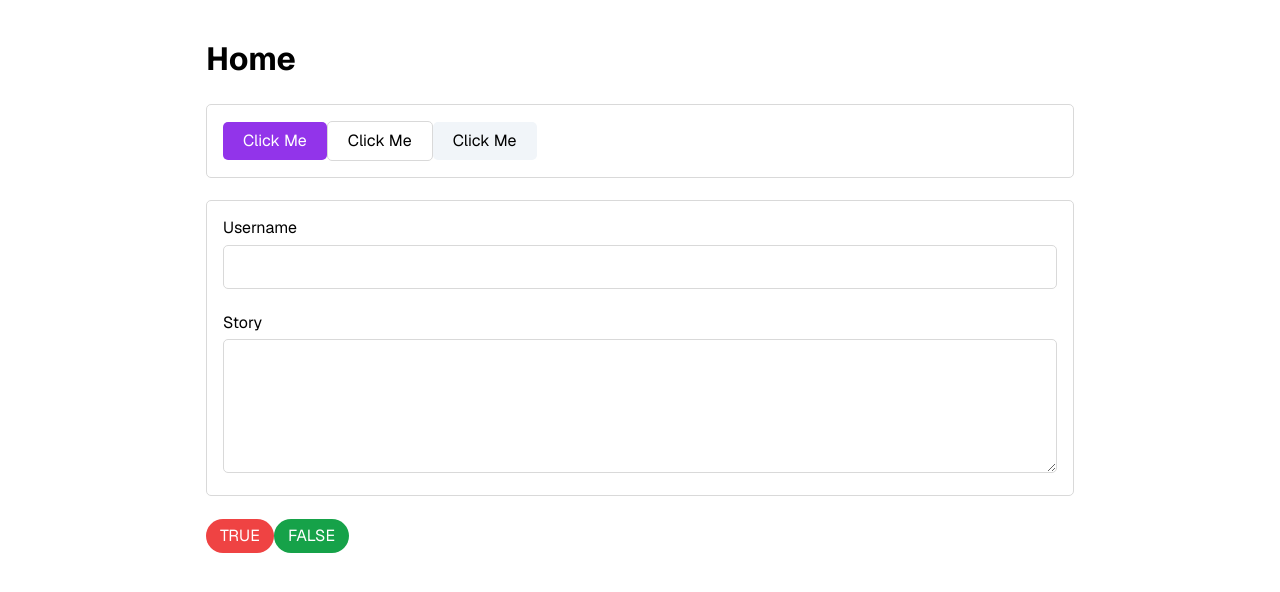
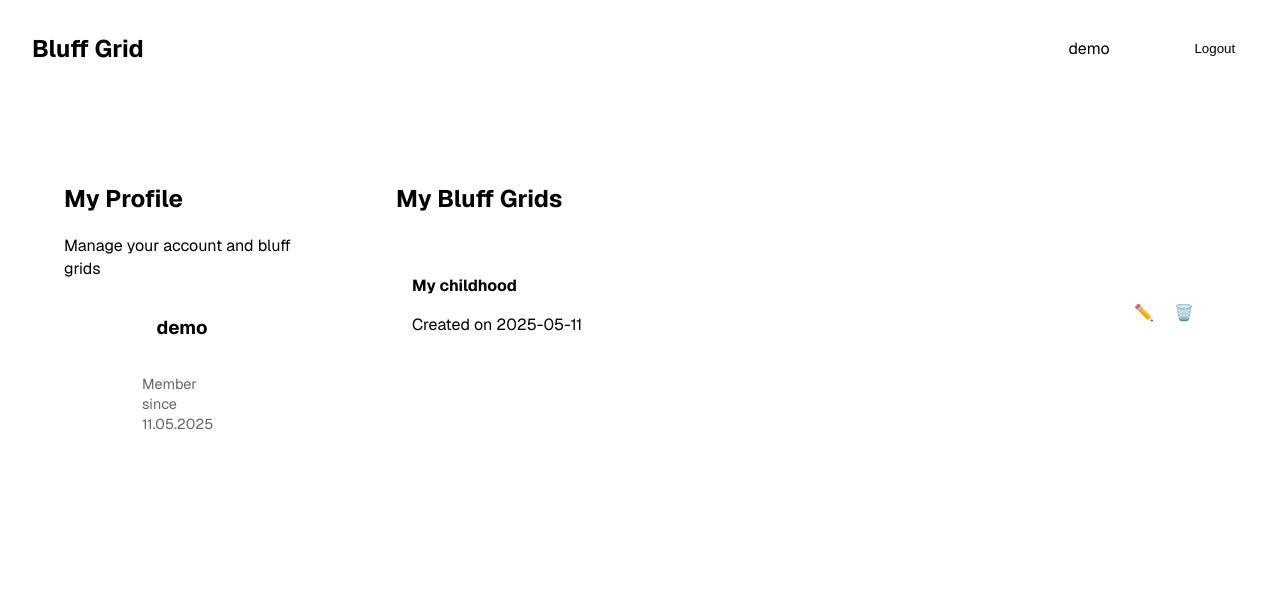
Before and after one commit to ixtk/bluff-grid, a React (Vite) app in the folder frontend/: page / in a window 1280 px wide. Shown: the top 592 px of the page. Built offline with nearby package versions, Linux system fonts and the light colour scheme.

Commit message:
unfinished profile section

```diff
--- a/frontend/src/App.css
+++ b/frontend/src/App.css
@@ -106,3 +106,165 @@ textarea {
 .badge-success {
   background-color: var(--green-700);
 }
+
+
+
+
+
+
+/* profileDesign */
+
+.profile-wrapper {
+  display: flex;
+  flex-direction: column;
+  min-height: 100vh;
+}
+
+.profile-header {
+  background-color: var(--color-bg-card);
+  padding: 1rem 2rem;
+  display: flex;
+  justify-content: space-between;
+  align-items: center;
+  border-bottom: 1px solid var(--color-border);
+}
+
+.logo {
+  font-size: 1.5rem;
+  font-weight: bold;
+  color: var(--color-btn-primary);
+}
+
+.header-right {
+  display: flex;
+  align-items: center;
+  gap: 1rem;
+}
+
+.avatar-circle {
+  width: 40px;
+  height: 40px;
+  border-radius: 50%;
+  background-color: var(--color-btn-secondary);
+}
+
+.logout-btn {
+  background: transparent;
+  border: 1px solid var(--color-border);
+  padding: 0.4rem 0.8rem;
+  border-radius: 6px;
+  cursor: pointer;
+}
+
+.profile-main {
+  display: flex;
+  flex-direction: row;
+  gap: 2rem;
+  padding: 2rem;
+  flex: 1;
+}
+
+.profile-card {
+  background: var(--color-bg-card);
+  padding: 2rem;
+  border: 1px solid var(--color-border);
+  border-radius: 10px;
+  flex: 1;
+  max-width: 300px;
+  text-align: start;
+}
+
+
+.profile-card .avatar-circle.large {
+  width: 80px;
+  height: 80px;
+  margin: 1rem auto;
+  display: flex;
+  align-items: center;
+  flex-direction: column;
+}
+
+.joined-date {
+  font-size: 0.9rem;
+  color: #666;
+}
+
+.bluff-grid-section {
+  flex: 2;
+  background: var(--color-bg-card);
+  padding: 2rem;
+  border: 1px solid var(--color-border);
+  border-radius: 10px;
+}
+
+.bluff-grid-header {
+  display: flex;
+  justify-content: space-between;
+  align-items: center;
+  margin-bottom: 1.5rem;
+}
+
+.btn-primary {
+  background-color: var(--color-btn-primary);
+  color: white;
+  border: none;
+  padding: 0.5rem 1rem;
+  border-radius: 6px;
+  cursor: pointer;
+}
+
+.btn-outline {
+  background-color: var(--color-btn-outline-bg);
+  border: 1px solid var(--color-btn-outline-border);
+  padding: 0.5rem 1rem;
+  border-radius: 6px;
+  cursor: pointer;
+}
+
+.grid-list {
+  list-style: none;
+  padding: 0;
+  margin: 0;
+}
+
+.grid-item {
+  border: 1px solid var(--color-border);
+  border-radius: 6px;
+  padding: 1rem;
+  margin-bottom: 1rem;
+  display: flex;
+  justify-content: space-between;
+  align-items: center;
+}
+
+.grid-actions button {
+  background: none;
+  border: none;
+  cursor: pointer;
+  font-size: 1rem;
+  margin-left: 0.5rem;
+}
+
+.no-grids {
+  text-align: center;
+  padding: 2rem 0;
+  color: #666;
+}
+
+
+@media (max-width: 768px) {
+  .profile-main {
+    flex-direction: column;
+    padding: 1rem;
+  }
+
+  .bluff-grid-header {
+    flex-direction: column;
+    align-items: flex-start;
+    gap: 1rem;
+  }
+
+  .profile-card {
+    max-width: 100%;
+  }
+}
--- a/frontend/src/App.jsx
+++ b/frontend/src/App.jsx
@@ -1,11 +1,13 @@
 import "./App.css"
 import { Routes, Route } from "react-router"
 import HomePage from "./Pages/HomePage"
+import ProfileSection from "./Pages/ProfileSection"
 
 function App() {
   return (
     <Routes>
-      <Route index element={<HomePage />} />
+      {/* <Route index element={<HomePage />} /> */}
+      <Route index element={<ProfileSection />} />
     </Routes>
   )
 }
--- /dev/null
+++ b/frontend/src/Pages/ProfileSection.jsx
@@ -0,0 +1,98 @@
+import React, { useState } from "react"
+
+
+const ProfileSection = () => {
+  const [bluffGrids, setBluffGrids] = useState([
+    {
+      id: 1,
+      title: "My childhood",
+      createdAt: "2025-05-11"
+    }
+  ])
+
+  const handleAddGrid = () => {
+    const title = prompt("Enter grid title:")
+    if (title) {
+      const newGrid = {
+        id: Date.now(),
+        title,
+        createdAt: new Date().toISOString().split("T")[0]
+      }
+      setBluffGrids([newGrid, ...bluffGrids])
+    }
+  }
+
+  const handleDeleteGrid = id => {
+    const confirmDelete = window.confirm(
+      "Are you sure you want to delete this grid?"
+    )
+    if (confirmDelete) {
+      setBluffGrids(bluffGrids.filter(grid => grid.id !== id))
+    }
+  }
+
+  return (
+    <div className="profile-wrapper">
+      <header className="profile-header">
+        <h1 className="logo">Bluff Grid</h1>
+        <div className="header-right">
+          <span className="username">demo</span>
+          <div className="avatar-circle" />
+          <button className="logout-btn">Logout</button>
+        </div>
+      </header>
+
+      <main className="profile-main">
+        <section className="profile-card">
+          <h2>My Profile</h2>
+          <p>Manage your account and bluff grids</p>
+          <div className="avatar-circle large">
+            <img src="" alt="" />
+          <h3>demo</h3>
+          <p className="joined-date">Member since 11.05.2025</p>
+          </div>
+        </section>
+
+        <section className="bluff-grid-section">
+          <div className="bluff-grid-header">
+            <h2>My Bluff Grids</h2>
+            <button className="btn-primary" onClick={handleAddGrid}>
+              + Add a New Bluff Grid
+            </button>
+          </div>
+
+          {bluffGrids.length > 0 ? (
+            <ul className="grid-list">
+              {bluffGrids.map(grid => (
+                <li key={grid.id} className="grid-item">
+                  <div>
+                    <strong>{grid.title}</strong>
+                    <p>Created on {grid.createdAt}</p>
+                  </div>
+                  <div className="grid-actions">
+                    <button className="edit-btn">✏️</button>
+                    <button
+                      className="delete-btn"
+                      onClick={() => handleDeleteGrid(grid.id)}
+                    >
+                      🗑️
+                    </button>
+                  </div>
+                </li>
+              ))}
+            </ul>
+          ) : (
+            <div className="no-grids">
+              <p>You haven't created any bluff grids yet.</p>
+              <button className="btn-outline" onClick={handleAddGrid}>
+                + Create Your First Grid
+              </button>
+            </div>
+          )}
+        </section>
+      </main>
+    </div>
+  )
+}
+
+export default ProfileSection
```
